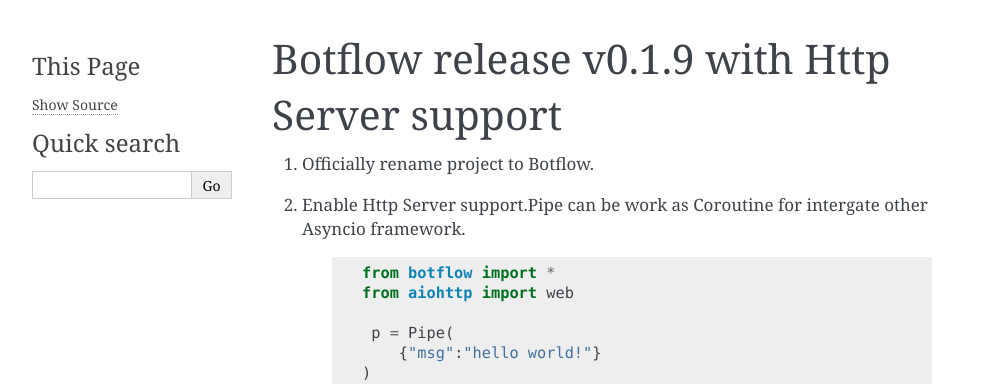
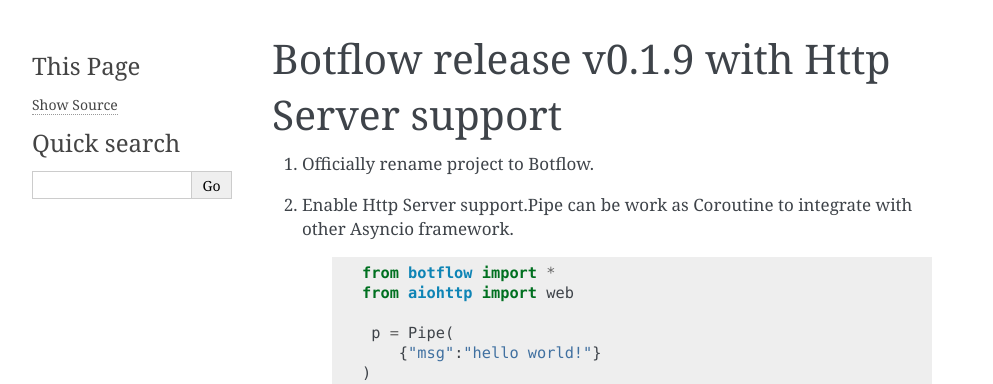
Before and after one commit to kkyon/botflow, a Sphinx documentation site: the page built from docs/change/0.1.9.rst, in a window 1280 px wide. Shown: the top 384 px of the page, without its empty margins (148-1141 px from the left). Built offline with Sphinx 7.4.7, drawn with Linux system fonts in a browser that asks for light colours; pages that are not in the unit, such as notebooks, are missing from menus.

Commit message:
fix typo

```diff
--- a/docs/change/0.1.9.rst
+++ b/docs/change/0.1.9.rst
@@ -4,7 +4,7 @@
 
 #. Officially  rename project to Botflow.
 
-#. Enable Http Server support.Pipe can be work as Coroutine for intergate other Asyncio framework.
+#. Enable Http Server support.Pipe can be work as Coroutine to integrate with other Asyncio framework.
 
     .. code-block:: python
 
```
